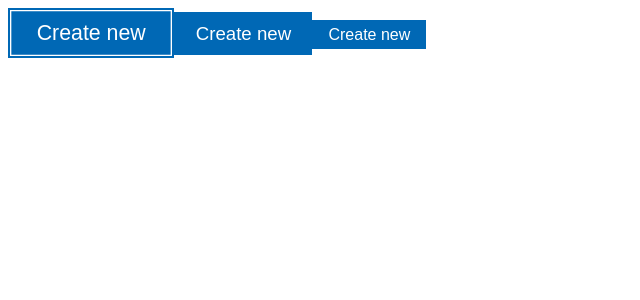
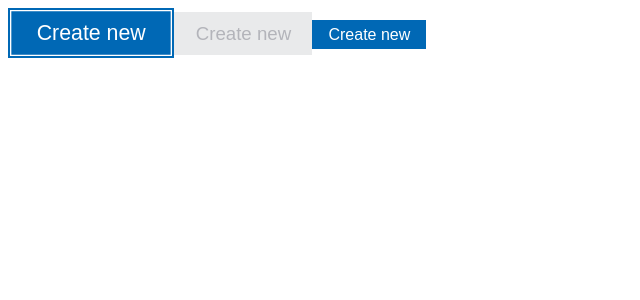
Before and after one commit to kbojarowska/ds-exercise, a JavaScript app: page / in a window 1280 px wide. Shown: the top 300 px of the page, without its empty margins (0-640 px from the left). Built offline with nearby package versions, Linux system fonts and the light colour scheme; the HTML template or start-up script is replaced by a standard one.

Commit message:
Created disabled button state

```diff
--- a/src/App.css
+++ b/src/App.css
@@ -27,6 +27,12 @@ button:active{
   border: 2pt solid var(--classic-blue);
 }
 
+button:disabled,
+button[disabled]{
+  background-color: #E9EAEB;
+  color: #B3B4BA;
+}
+
 .button-s-b{
   padding-left: 20pt;
   padding-right: 20pt;
--- a/src/App.js
+++ b/src/App.js
@@ -4,7 +4,7 @@ function App() {
   return (
     <div>
       <button className='button-s-b button-focused'>Create new</button>
-      <button className='button-s-n'>Create new</button>
+      <button disabled className='button-s-n'>Create new</button>
       <button className='button-s-s'>Create new</button>
     </div>
   );
```
